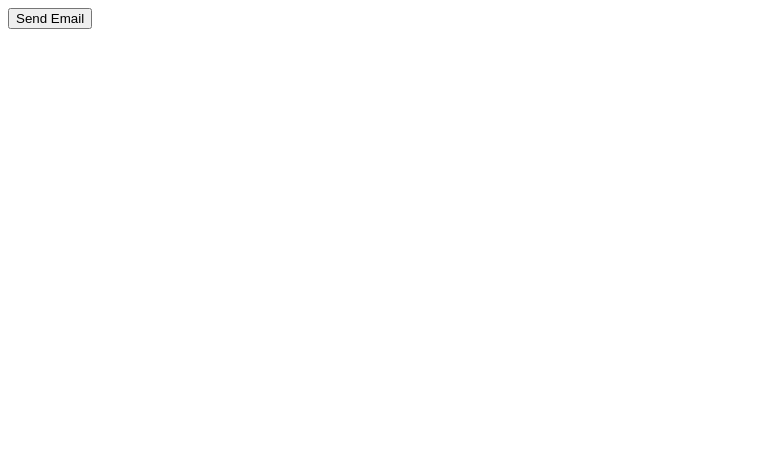
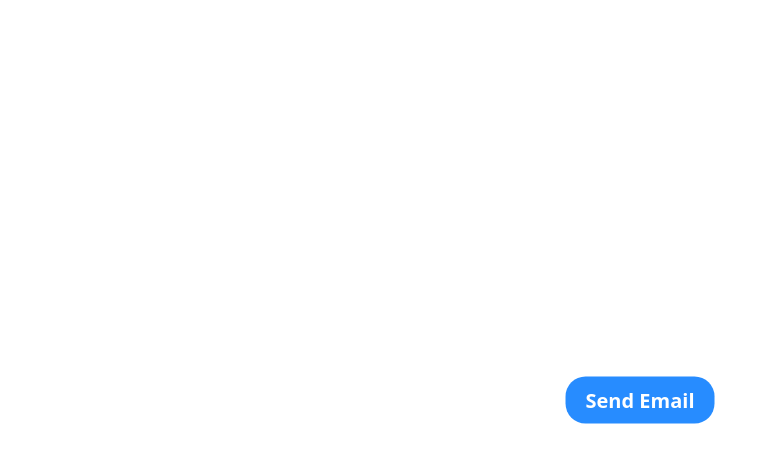
Before and after one commit to heyycyber/legalaction-KU, a plain HTML site: page index.html in a window 1280 px wide. Shown: the whole page, without its empty margins (0-770 px from the left). Drawn offline with Linux system fonts and the light colour scheme.

Commit message:
Update index.htmlnnn

```diff
--- a/index.html
+++ b/index.html
@@ -3,10 +3,28 @@
 <head>
     <meta charset="UTF-8">
     <meta name="viewport" content="width=device-width, initial-scale=1.0">
-    <title>Email Button</title>
+    <style>
+        div>button{
+            position: absolute;
+            top: 50%;
+            left: 50%;
+            transform: translate(-50%,-50%);
+        }
+        button{
+            color: white;
+            background-color: rgb(39, 140, 255);
+            padding: 10px 20px;
+            border: none;
+            border-radius: 20px;
+            font-family: system-ui, -apple-system, BlinkMacSystemFont, 'Segoe UI', Roboto, Oxygen, Ubuntu, Cantarell, 'Open Sans', 'Helvetica Neue', sans-serif;
+            font-size: 20px;
+            font-weight: 700;
+        }
+    </style>
+    <title>Legal Action KU</title>
 </head>
-<body>
-    <button id="emailButton">Send Email</button>
+<body><div><button id="emailButton">Send Email</button></div>
+
     <p id="message" style="color: red;"></p>
 
     <script>
```
